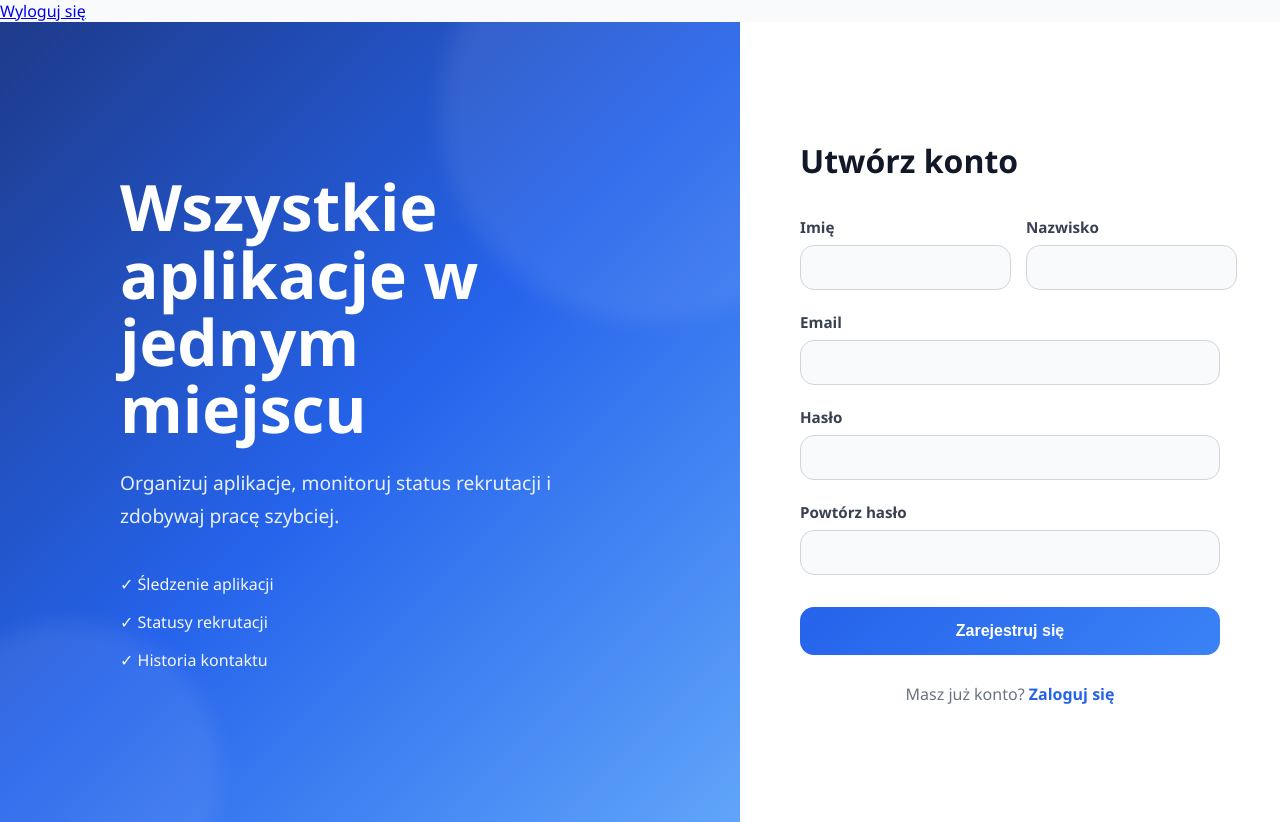
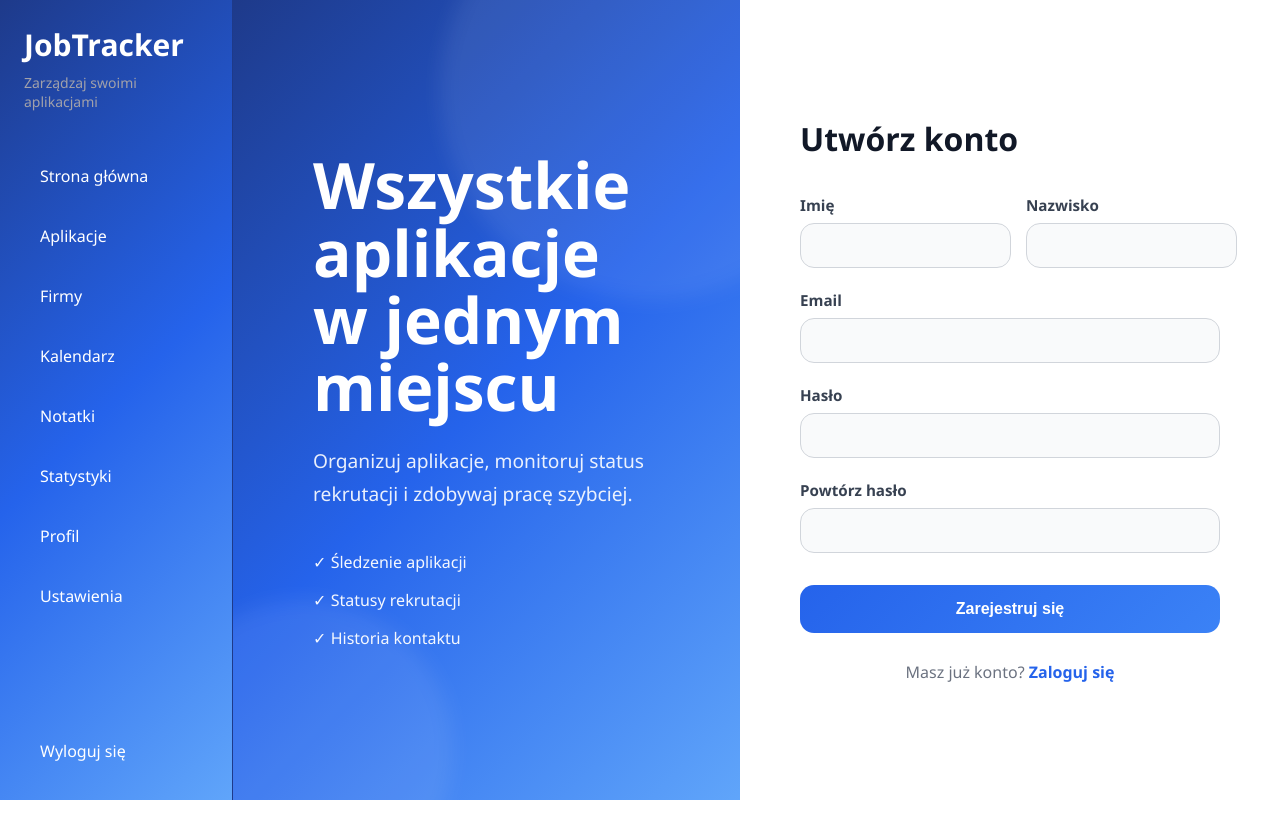
Before and after one commit to NataliaGalicka96/PythonApp, a Flask app: template templates/register.html in a window 1280 px wide. After the commit the page ends 800 px from the top, so only its background shows below. Run offline with Flask 3, Linux system fonts and the light colour scheme; the template is opened without the code that fills it: values that come from a table or form of the project are taken from there, others are empty; a user stored in the database is signed in; tables that the repository leaves empty hold one stand-in row (values such as "Sample post").

Commit message:
Edit base.html - add menu content

```diff
--- a/static/styles.css
+++ b/static/styles.css
@@ -166,7 +166,6 @@ label {
 
 .btn:hover {
     transform: translateY(-2px);
-
     box-shadow:
         0 10px 25px rgba(37, 99, 235, 0.25);
 }
@@ -224,6 +223,7 @@ label {
     z-index: 2;
 }
 
+/* ===== FLASH MESSAGES ===== */
 .flash.success {
     background-color: #dff0d8;
     background: rgb(37 176 26 / 22%);
@@ -249,6 +249,82 @@ label {
 
 }
 
+/* ===== NAV ===== */
+
+
+.sidebar {
+    width: 260px;
+    height: 100vh;
+    background:
+        linear-gradient(135deg,
+            #1e3a8a,
+            #2563eb,
+            #60a5fa);
+    color: white;
+    display: flex;
+    flex-direction: column;
+    justify-content: space-between;
+    padding: 24px;
+    border-right: 1px solid #1e3a8a;
+}
+
+.logo h1 {
+    font-size: 30px;
+    margin-bottom: 8px;
+}
+
+.logo p {
+    color: #a1a1aa;
+    font-size: 14px;
+    margin-bottom: 40px;
+}
+
+.menu {
+    display: flex;
+    flex-direction: column;
+    gap: 10px;
+}
+
+.menu a,
+.logout {
+    text-decoration: none;
+    color: white;
+    padding: 14px 16px;
+    border-radius: 16px;
+    transition: 0.2s ease;
+    font-size: 16px;
+    font-weight: 500;
+}
+
+.menu a:hover,
+.logout:hover {
+
+    transform: translateX(4px);
+    box-shadow:
+        0 10px 25px rgba(37, 99, 235, 0.25);
+}
+
+/* ===== MAIN PAGE ===== */
+.form-main {
+    display: flex;
+}
+
+.dashboard {
+    padding: 20px;
+    width: 100%;
+    height: 100vh;
+
+}
+
+.dashboard-main {
+    display: flex;
+    justify-content: space-between;
+}
+
+.dashboard-main-left {
+    display: flex;
+    gap: 10px;
+}
 
 
 /* ===== RESPONSIVE ===== */
--- a/templates/base.html
+++ b/templates/base.html
@@ -13,18 +13,7 @@
 </head>
 
 <body>
-    <!-- Tutaj można dodać wspólną nawigację - nav -->
-    <nav class="navbar">
-        {% if current_user.is_authenticated %}
-        <a href="{{ url_for('logout') }}" class="nav-link logout">Wyloguj się</a>
-        {% else %}
-        <!--
-            <a href="{{ url_for('login') }}" class="nav-link">Zaloguj się</a>
-            <a href="{{ url_for('register') }}" class="nav-link register">Zarejestruj się</a>
-            -->
-        {% endif %}
-        </div>
-    </nav>
+
     <!-- Wiadomości messages -->
     <div class="container">
         <!-- Blok do wyświetlania komunikatów flash-->
@@ -35,8 +24,43 @@
             {{ message }}
             <!-- Wyświetlamy komunikat flash -->
         </div>
-        {% endfor %} {% endif %} {% endwith %} {% block content %}{% endblock %}
+        {% endfor %} {% endif %} {% endwith %}
         <!-- Miejsce na unikalną zawartość każdej podstrony -->
+    </div>
+
+    <!-- Tutaj można dodać wspólną nawigację - nav -->
+    {% if current_user.is_authenticated %}
+    <div class="form-main">
+        <aside class="sidebar">
+            <div>
+                <div class="logo">
+                    <h1>JobTracker</h1>
+                    <p>Zarządzaj swoimi aplikacjami</p>
+                </div>
+
+                <nav class="menu">
+                    <a href="/">Strona główna</a>
+                    <a href="#">Aplikacje</a>
+                    <a href="#">Firmy</a>
+                    <a href="#">Kalendarz</a>
+                    <a href="#">Notatki</a>
+                    <a href="#">Statystyki</a>
+                    <a href="#">Profil</a>
+                    <a href="#">Ustawienia</a>
+                </nav>
+            </div>
+
+            <a href="/logout" class="logout">Wyloguj się</a>
+        </aside>
+        {% block content %}{% endblock %}
+
+    </div>
+    {% else %}
+    <!--
+            <a href="{{ url_for('login') }}" class="nav-link">Zaloguj się</a>
+            <a href="{{ url_for('register') }}" class="nav-link register">Zarejestruj się</a>
+            -->
+    {% endif %}
     </div>
 
     <script src="{{ url_for('static', filename='script.js') }}"></script>
```
Also changed, not shown: templates/index.html (+26 -1 lines).
